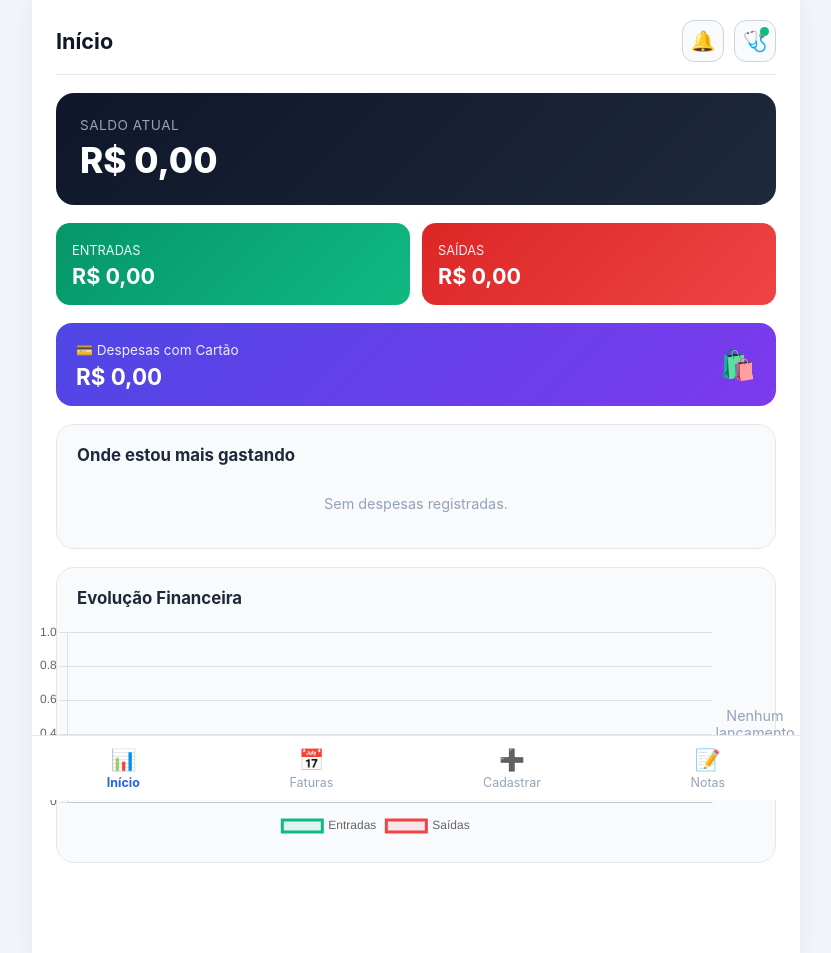
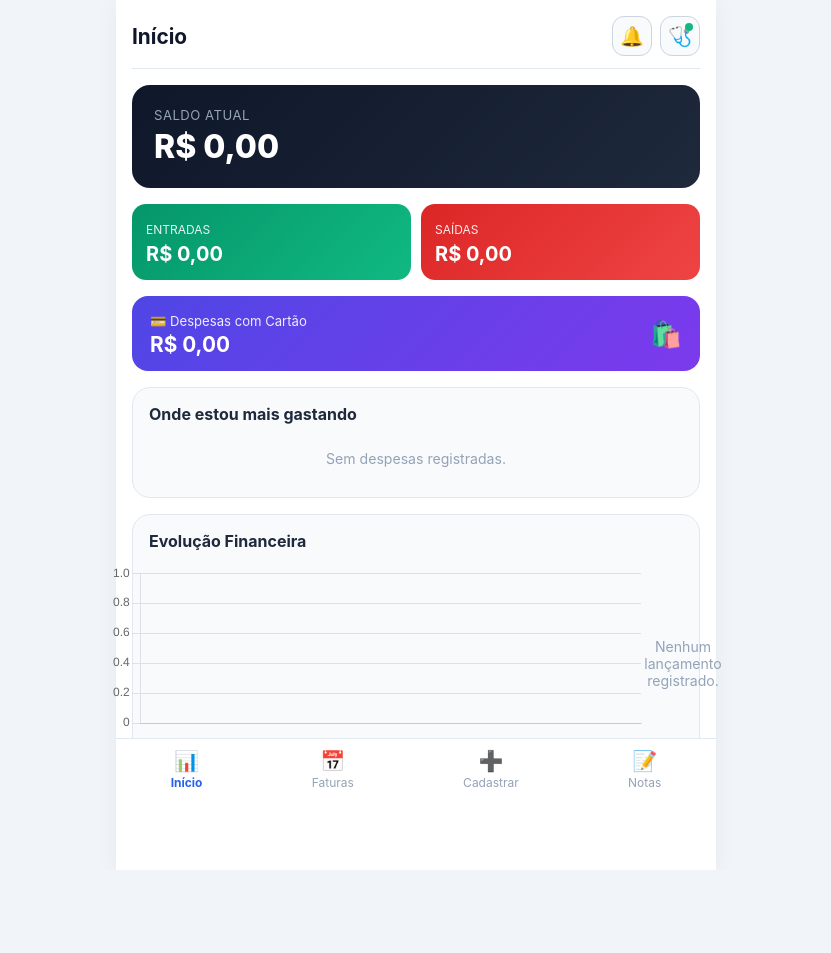
Before and after one commit to infoexperienceapps/financely, a Python web app: template templates/index.html in a window 1280 px wide. Shown: the whole page, without its empty margins (224-1055 px from the left). After the commit the page ends 870 px from the top, so only its background shows below. Run offline with Jinja, Linux system fonts and the light colour scheme; the template is opened without the code that fills it, so the values that code supplies are empty.

Commit message:
Ajuste de proporcao e largura universal do app

```diff
--- a/static/css/style.css
+++ b/static/css/style.css
@@ -14,18 +14,18 @@ html, body {
     justify-content: center;
 }
 
-/* Moldura que se adapta: 100% no celular e até 768px no computador */
+/* Moldura proporcional universal: ocupa 100% no celular e escala até 600px em tablets/PC */
 .app-container {
     width: 100%;
-    max-width: 768px; /* Proporção ideal sem ficar espremido */
+    max-width: 600px;
     min-height: 100vh;
     background-color: #ffffff;
-    padding: 20px 24px 90px 24px;
+    padding: 16px 16px 90px 16px;
     display: flex;
     flex-direction: column;
-    gap: 18px;
+    gap: 16px;
     position: relative;
-    box-shadow: 0 4px 20px rgba(0, 0, 0, 0.06);
+    box-shadow: 0 4px 20px rgba(0, 0, 0, 0.05);
 }
 
 .app-header {
@@ -35,24 +35,25 @@ html, body {
     padding-bottom: 12px;
     border-bottom: 1px solid #e2e8f0;
     width: 100%;
+    flex-shrink: 0;
 }
 
-.app-title { font-size: 1.35rem; font-weight: 700; color: #0f172a; }
-.header-actions { display: flex; gap: 10px; align-items: center; }
+.app-title { font-size: 1.3rem; font-weight: 700; color: #0f172a; }
+.header-actions { display: flex; gap: 8px; align-items: center; }
 
 .btn-header-action {
     position: relative;
     background: #f8fafc;
     border: 1px solid #cbd5e1;
     border-radius: 12px;
-    width: 42px;
-    height: 42px;
+    width: 40px;
+    height: 40px;
     display: flex;
     align-items: center;
     justify-content: center;
     cursor: pointer;
 }
-.header-icon { font-size: 1.25rem; }
+.header-icon { font-size: 1.2rem; }
 
 .badge-count {
     position: absolute;
@@ -75,18 +76,19 @@ html, body {
     position: absolute;
     top: 6px;
     right: 6px;
-    width: 9px;
-    height: 9px;
+    width: 8px;
+    height: 8px;
     border-radius: 50%;
     background-color: #10b981;
 }
 
-/* Todas as abas com 100% da largura útil */
+/* Todas as 4 abas rigorosamente com 100% da largura útil */
 .tab-content {
     display: none;
     flex-direction: column;
-    gap: 18px;
+    gap: 16px;
     width: 100%;
+    flex: 1;
 }
 .tab-content.active { display: flex; }
 
@@ -94,66 +96,66 @@ html, body {
     background: linear-gradient(135deg, #0f172a, #1e293b);
     color: #ffffff;
     border-radius: 18px;
-    padding: 24px;
+    padding: 22px;
     width: 100%;
 }
-.balance-label { font-size: 0.85rem; color: #94a3b8; text-transform: uppercase; letter-spacing: 0.5px; }
-.balance-value { font-size: 2.2rem; font-weight: 800; margin-top: 6px; }
+.balance-label { font-size: 0.82rem; color: #94a3b8; text-transform: uppercase; letter-spacing: 0.5px; }
+.balance-value { font-size: 2rem; font-weight: 800; margin-top: 4px; }
 
 .flow-cards {
     display: grid;
     grid-template-columns: 1fr 1fr;
-    gap: 12px;
+    gap: 10px;
     width: 100%;
 }
-.card-flow { border-radius: 14px; padding: 16px; color: white; width: 100%; }
+.card-flow { border-radius: 14px; padding: 14px; color: white; width: 100%; }
 .card-green { background: linear-gradient(135deg, #059669, #10b981); }
 .card-red { background: linear-gradient(135deg, #dc2626, #ef4444); }
-.flow-label { font-size: 0.8rem; text-transform: uppercase; opacity: 0.9; }
-.card-flow h3 { font-size: 1.35rem; font-weight: 700; margin-top: 4px; }
+.flow-label { font-size: 0.75rem; text-transform: uppercase; opacity: 0.9; }
+.card-flow h3 { font-size: 1.25rem; font-weight: 700; margin-top: 4px; }
 
 .card-cartao {
     background: linear-gradient(135deg, #4f46e5, #7c3aed);
     color: white;
     border-radius: 16px;
-    padding: 16px 20px;
+    padding: 14px 18px;
     display: flex;
     justify-content: space-between;
     align-items: center;
     width: 100%;
 }
-.cartao-label { font-size: 0.85rem; opacity: 0.9; }
-.card-cartao h3 { font-size: 1.4rem; font-weight: 700; margin-top: 4px; }
-.cartao-icon { font-size: 1.8rem; }
+.cartao-label { font-size: 0.82rem; opacity: 0.9; }
+.card-cartao h3 { font-size: 1.3rem; font-weight: 700; margin-top: 2px; }
+.cartao-icon { font-size: 1.6rem; }
 
 .chart-section, .form-card {
     background-color: #f8fafc;
     border: 1px solid #e2e8f0;
     border-radius: 18px;
-    padding: 20px;
+    padding: 16px;
     width: 100%;
 }
-.section-title { font-size: 1.05rem; font-weight: 700; color: #1e293b; margin-bottom: 14px; }
+.section-title { font-size: 1rem; font-weight: 700; color: #1e293b; margin-bottom: 12px; }
 
 .chart-wrapper {
     position: relative;
     width: 100%;
-    height: 220px;
+    height: 200px;
     display: flex;
     align-items: center;
     justify-content: center;
 }
-.empty-state { font-size: 0.9rem; color: #94a3b8; text-align: center; padding: 16px 0; width: 100%; }
+.empty-state { font-size: 0.88rem; color: #94a3b8; text-align: center; padding: 14px 0; width: 100%; }
 
 .ranking-list { display: flex; flex-direction: column; gap: 8px; width: 100%; }
 .ranking-row {
     display: flex;
     justify-content: space-between;
     background: #ffffff;
-    padding: 12px 16px;
+    padding: 10px 14px;
     border-radius: 10px;
     border: 1px solid #e2e8f0;
-    font-size: 0.9rem;
+    font-size: 0.88rem;
     width: 100%;
 }
 .ranking-name { font-weight: 600; color: #334155; }
@@ -376,19 +378,19 @@ html, body {
 .modal-lembrete-row.atrasada { background: #fee2e2; border-color: #fecaca; color: #b91c1c; font-weight: 600; }
 .modal-lembrete-row.hoje { background: #fef3c7; border-color: #fde68a; color: #b45309; font-weight: 600; }
 
-.health-score-container { display: flex; flex-direction: column; align-items: center; gap: 12px; }
-.score-circle { width: 75px; height: 75px; border-radius: 50%; background: #10b981; color: white; font-weight: 700; font-size: 1.3rem; display: flex; align-items: center; justify-content: center; }
-.health-message { font-size: 0.95rem; color: #475569; line-height: 1.5; text-align: center; }
+.health-score-container { display: flex; flex-direction: column; align-items: center; gap: 10px; }
+.score-circle { width: 70px; height: 70px; border-radius: 50%; background: #10b981; color: white; font-weight: 700; font-size: 1.25rem; display: flex; align-items: center; justify-content: center; }
+.health-message { font-size: 0.9rem; color: #475569; line-height: 1.4; text-align: center; }
 
-/* Barra Inferior Fixa rigorosamente alinhada ao container */
+/* Barra Inferior com a mesma largura do container em qualquer tela */
 .bottom-nav {
     position: fixed;
     bottom: 0;
     left: 50%;
     transform: translateX(-50%);
     width: 100%;
-    max-width: 768px; /* Mesma largura exata do container */
-    height: 65px;
+    max-width: 600px;
+    height: 62px;
     background-color: #ffffff;
     border-top: 1px solid #e2e8f0;
     display: flex;
@@ -402,10 +404,10 @@ html, body {
     display: flex;
     flex-direction: column;
     align-items: center;
-    gap: 3px;
+    gap: 2px;
     color: #94a3b8;
     cursor: pointer;
-    font-size: 0.78rem;
+    font-size: 0.75rem;
 }
 .nav-item.active { color: #2563eb; font-weight: 700; }
-.nav-icon { font-size: 1.3rem; }
+.nav-icon { font-size: 1.25rem; }
```
Also changed, not shown: other parts of static/css/style.css (+63 -63 lines).
